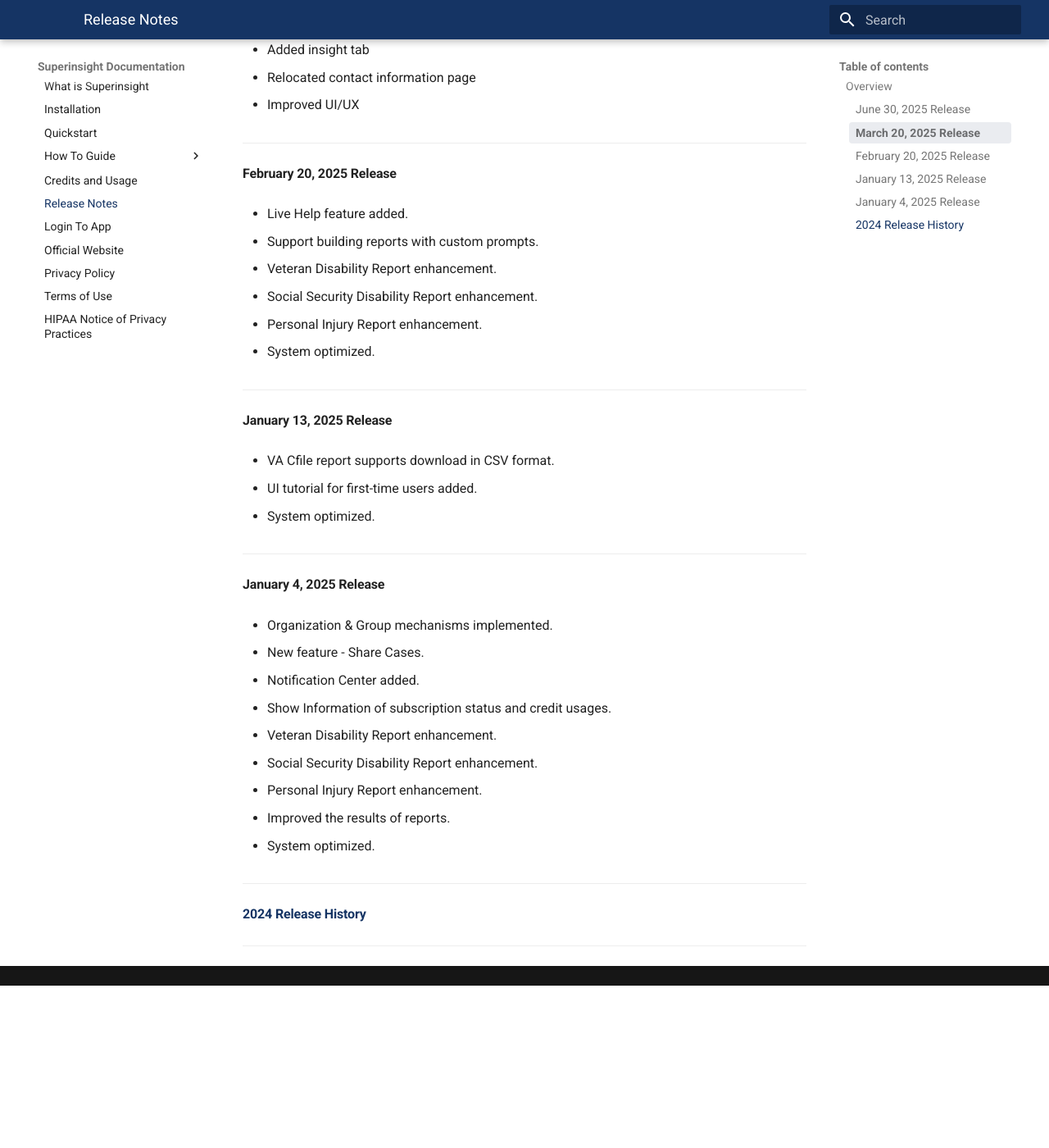
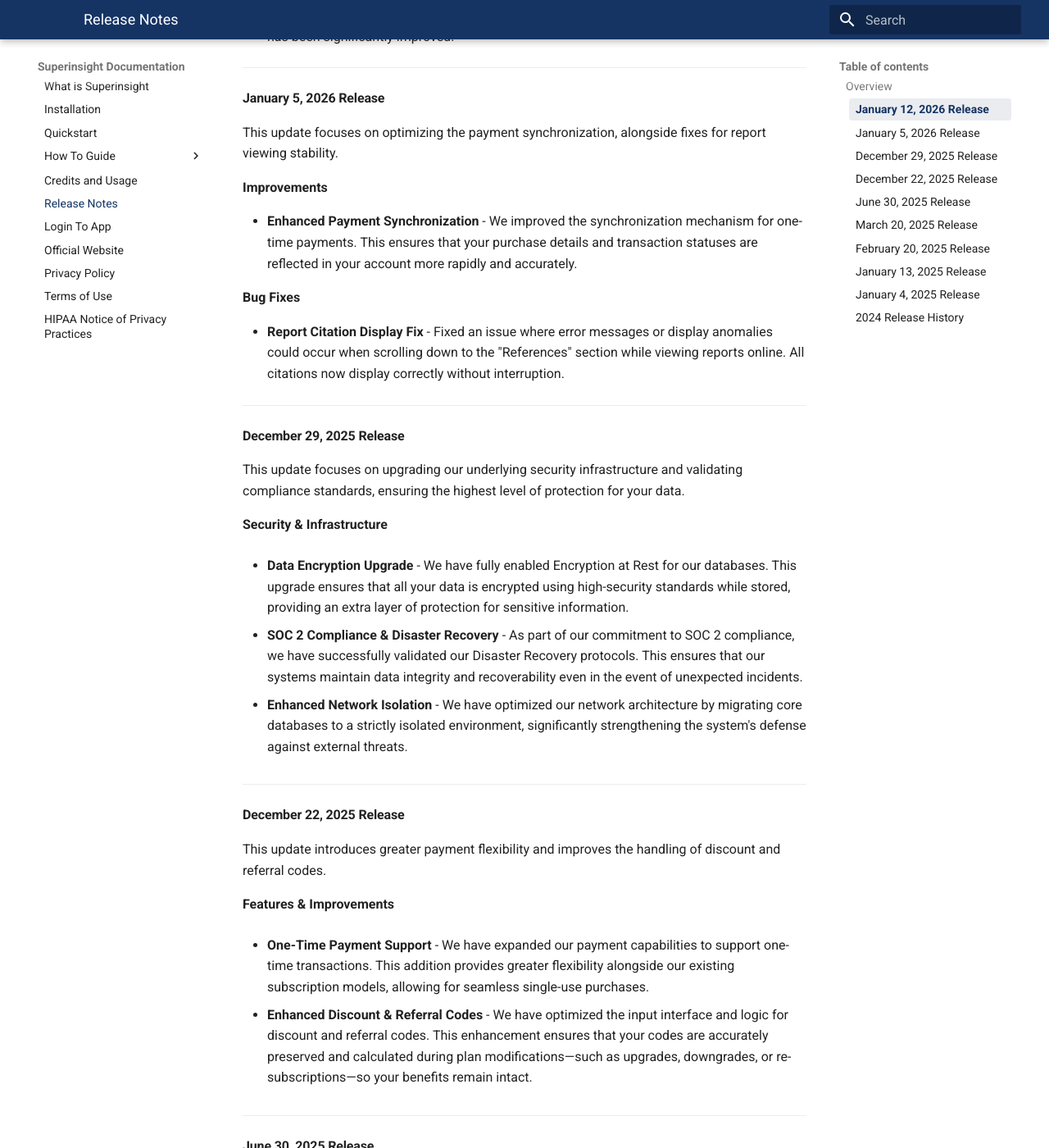
Before and after one commit to superinsight/superinsight-app-doc, an MkDocs documentation site: the page built from docs/guide/release-notes.md, in a window 1280 px wide and 1400 px high, scrolled down 737 px. Shown: the whole window at 82% size. Built offline with MkDocs 1.6.1 and Material for MkDocs 9.7.7, drawn with Linux system fonts in a browser that asks for light colours; before the commit the page ends 1939 px from its top, so only the background shows below that; some of the changed text lies outside the part shown.

Commit message:
Update release note from 22nd Dec 2025 to 12th Jan 2026

```diff
--- a/docs/guide/release-notes.md
+++ b/docs/guide/release-notes.md
@@ -3,6 +3,62 @@
 ## Overview
 
 Release notes provide the list of items on feature changes, known issues, fixes, workarounds, and deprecations for recent software releases.
+
+---------------------------------------
+
+#### January 12, 2026 Release
+
+This update focuses on optimizing the synchronization mechanism with Chronicle, enhancing security features, and resolving interruptions in report generation.
+
+**Features & Improvements**
+
+* **Chronicle Document Auto-Sync** - We have introduced real-time integration with Chronicle. Now, when documents are updated within Chronicle, the system automatically triggers synchronization, ensuring your files remain current without manual intervention.
+
+* **Enhanced API Key Security** - The Chronicle Integration settings interface has been improved. The API Key input field now supports masked display, hiding actual characters to further protect your credentials.
+
+**Bug Fixes**
+
+* **Fixed Report Generation Stalling** - Resolved an issue where reports would occasionally get stuck in the "Researching" state or generate duplicate content. The stability of report delivery has been significantly improved.
+
+---------------------------------------
+
+#### January 5, 2026 Release
+
+This update focuses on optimizing the payment synchronization, alongside fixes for report viewing stability.
+
+**Improvements**
+
+* **Enhanced Payment Synchronization** - We improved the synchronization mechanism for one-time payments. This ensures that your purchase details and transaction statuses are reflected in your account more rapidly and accurately.
+
+**Bug Fixes**
+
+* **Report Citation Display Fix** - Fixed an issue where error messages or display anomalies could occur when scrolling down to the "References" section while viewing reports online. All citations now display correctly without interruption.
+
+---------------------------------------
+
+#### December 29, 2025 Release
+
+This update focuses on upgrading our underlying security infrastructure and validating compliance standards, ensuring the highest level of protection for your data.
+
+**Security & Infrastructure**
+
+* **Data Encryption Upgrade** - We have fully enabled Encryption at Rest for our databases. This upgrade ensures that all your data is encrypted using high-security standards while stored, providing an extra layer of protection for sensitive information.
+
+* **SOC 2 Compliance & Disaster Recovery** - As part of our commitment to SOC 2 compliance, we have successfully validated our Disaster Recovery protocols. This ensures that our systems maintain data integrity and recoverability even in the event of unexpected incidents.
+
+* **Enhanced Network Isolation** - We have optimized our network architecture by migrating core databases to a strictly isolated environment, significantly strengthening the system's defense against external threats.
+
+---------------------------------------
+
+#### December 22, 2025 Release
+
+This update introduces greater payment flexibility and improves the handling of discount and referral codes.
+
+**Features & Improvements**
+
+* **One-Time Payment Support** - We have expanded our payment capabilities to support one-time transactions. This addition provides greater flexibility alongside our existing subscription models, allowing for seamless single-use purchases.
+
+* **Enhanced Discount & Referral Codes** - We have optimized the input interface and logic for discount and referral codes. This enhancement ensures that your codes are accurately preserved and calculated during plan modifications—such as upgrades, downgrades, or re-subscriptions—so your benefits remain intact.
 
 ---------------------------------------
 
```
